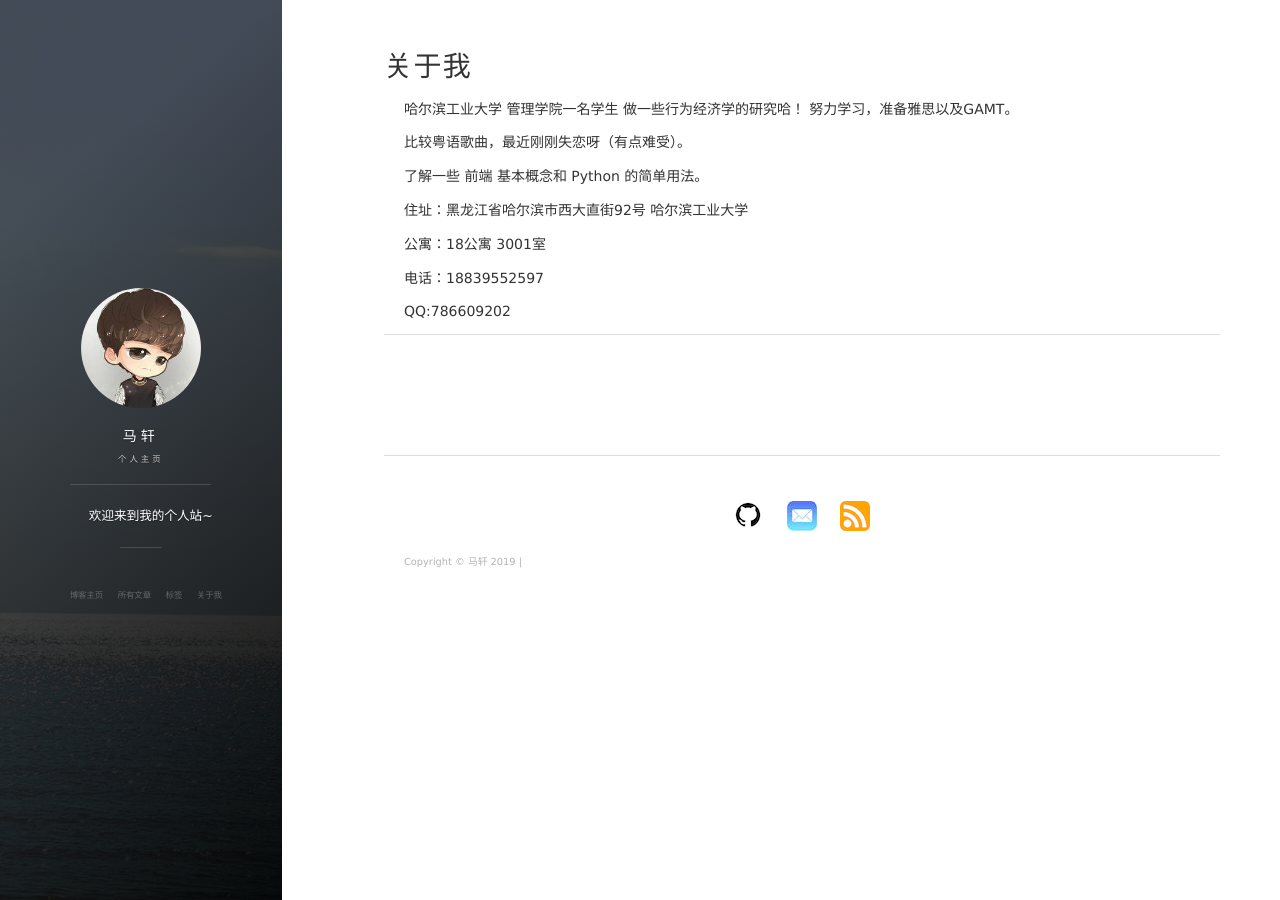
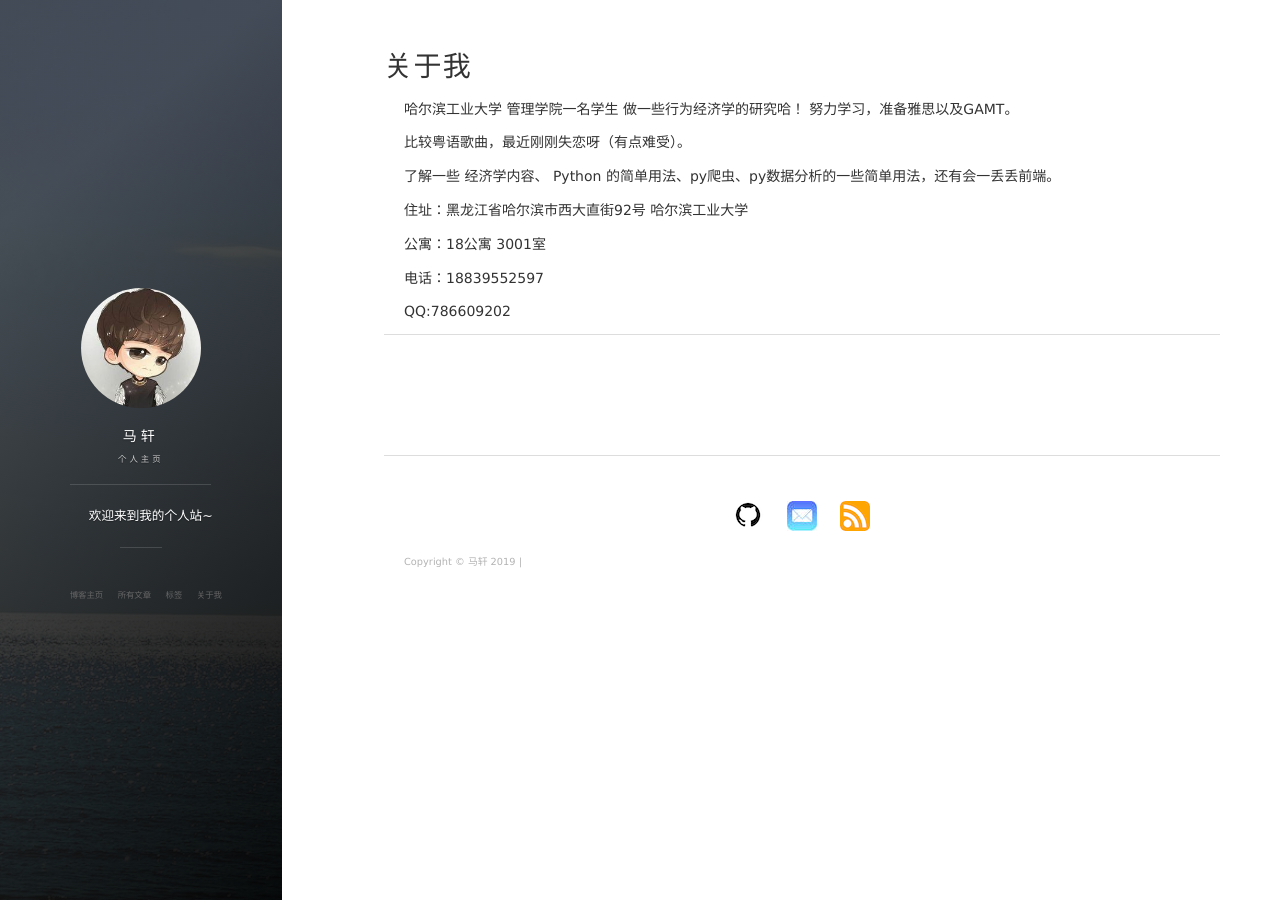
Before and after one commit to basicButtons/basicButtons.github.io, a Jekyll site: the page built from about.md, in a window 1280 px wide. Built offline with Jekyll 4.4.1, drawn with Linux system fonts in a browser that asks for light colours; nearby versions of some CDN libraries; comment, search, counter and statistics services are not loaded.

Commit message:
change the first text's picture

```diff
--- a/about.md
+++ b/about.md
@@ -9,7 +9,7 @@ title: 关于我
 比较粤语歌曲，最近刚刚失恋呀（有点难受）。
 </p>
 <p>
-了解一些 前端 基本概念和 Python 的简单用法。
+了解一些 经济学内容、 Python 的简单用法、py爬虫、py数据分析的一些简单用法，还有会一丢丢前端。
 </p>
 <p>
 住址：黑龙江省哈尔滨市西大直街92号 哈尔滨工业大学</p>
```
Also changed, not shown: _posts/2016-07-07-iOSMachineLearning_TensorFlow.md (+1 -1 lines).
